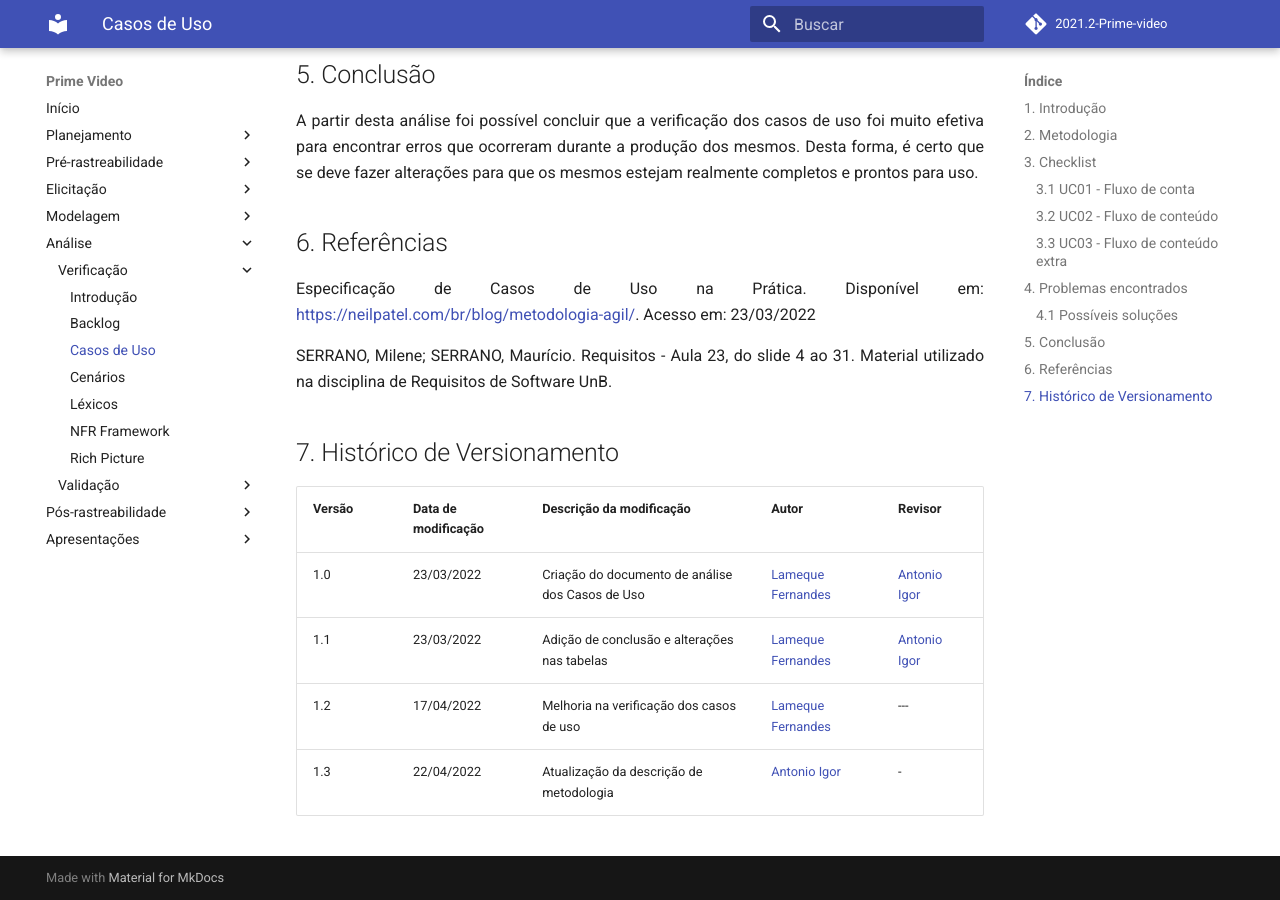
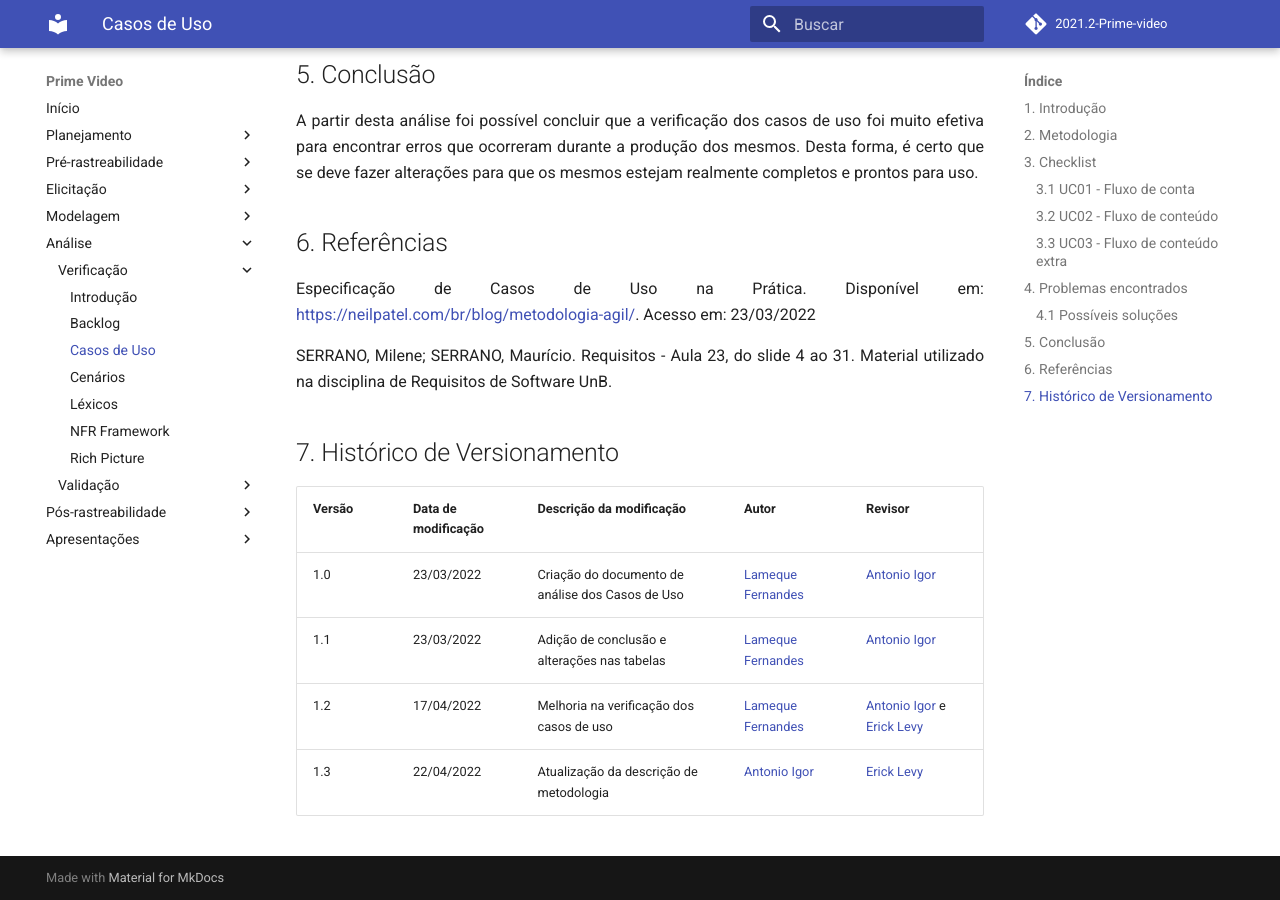
Before and after one commit to Requisitos-de-Software/2021.2-Prime-video, an MkDocs documentation site: the page built from docs/analise/verificacao/casos_de_uso.md, in a window 1280 px wide and 900 px high, scrolled down 3244 px. Built offline with MkDocs 1.6.1 and Material for MkDocs 9.7.7, drawn with Linux system fonts in a browser that asks for light colours; comment, search, counter and statistics services are not loaded.

Commit message:
Update casos_de_uso.md
Adição dos resivores

```diff
--- a/docs/analise/verificacao/casos_de_uso.md
+++ b/docs/analise/verificacao/casos_de_uso.md
@@ -184,5 +184,5 @@
 |-|-|-|-|-|
 |1.0|23/03/2022|Criação do documento de análise dos Casos de Uso|[Lameque Fernandes](https://github.com/lamequefernandes)|[Antonio Igor](https://github.com/antonioigorcarvalho)|
 |1.1|23/03/2022|Adição de conclusão e alterações nas tabelas|[Lameque Fernandes](https://github.com/lamequefernandes)|[Antonio Igor](https://github.com/antonioigorcarvalho)|
-|1.2|17/04/2022|Melhoria na verificação dos casos de uso|[Lameque Fernandes](https://github.com/lamequefernandes)| --- |
-|1.3|22/04/2022| Atualização da descrição de metodologia | [Antonio Igor](https://github.com/antonioigorcarvalho) | - |
+|1.2|17/04/2022|Melhoria na verificação dos casos de uso|[Lameque Fernandes](https://github.com/lamequefernandes)| [Antonio Igor](https://github.com/antonioigorcarvalho) e [Erick Levy](https://github.com/ericklevy) |
+|1.3|22/04/2022| Atualização da descrição de metodologia | [Antonio Igor](https://github.com/antonioigorcarvalho) | [Erick Levy](https://github.com/ericklevy) |
```
